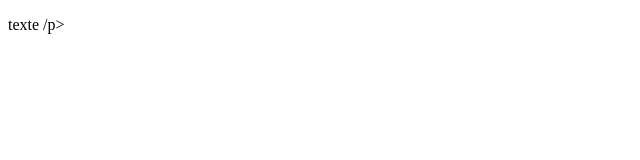
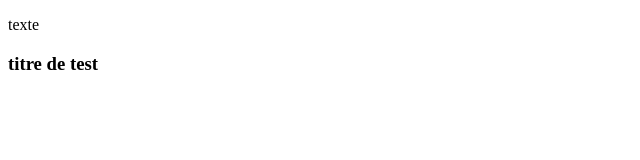
Before and after one commit to patboost/test, a plain HTML site: page index.htm in a window 1280 px wide. Shown: the whole page, without its empty margins (0-640 px from the left). Drawn offline with Linux system fonts and the light colour scheme.

Commit message:
new commit

```diff
--- a/index.htm
+++ b/index.htm
@@ -9,8 +9,8 @@
 </head>
 <body>
     <div class="test">
-        <p>
-        texte /p>
+        <p>texte </p>
+        <h3>titre de test</h3>
     </div>
 </body>
 </html>
```
